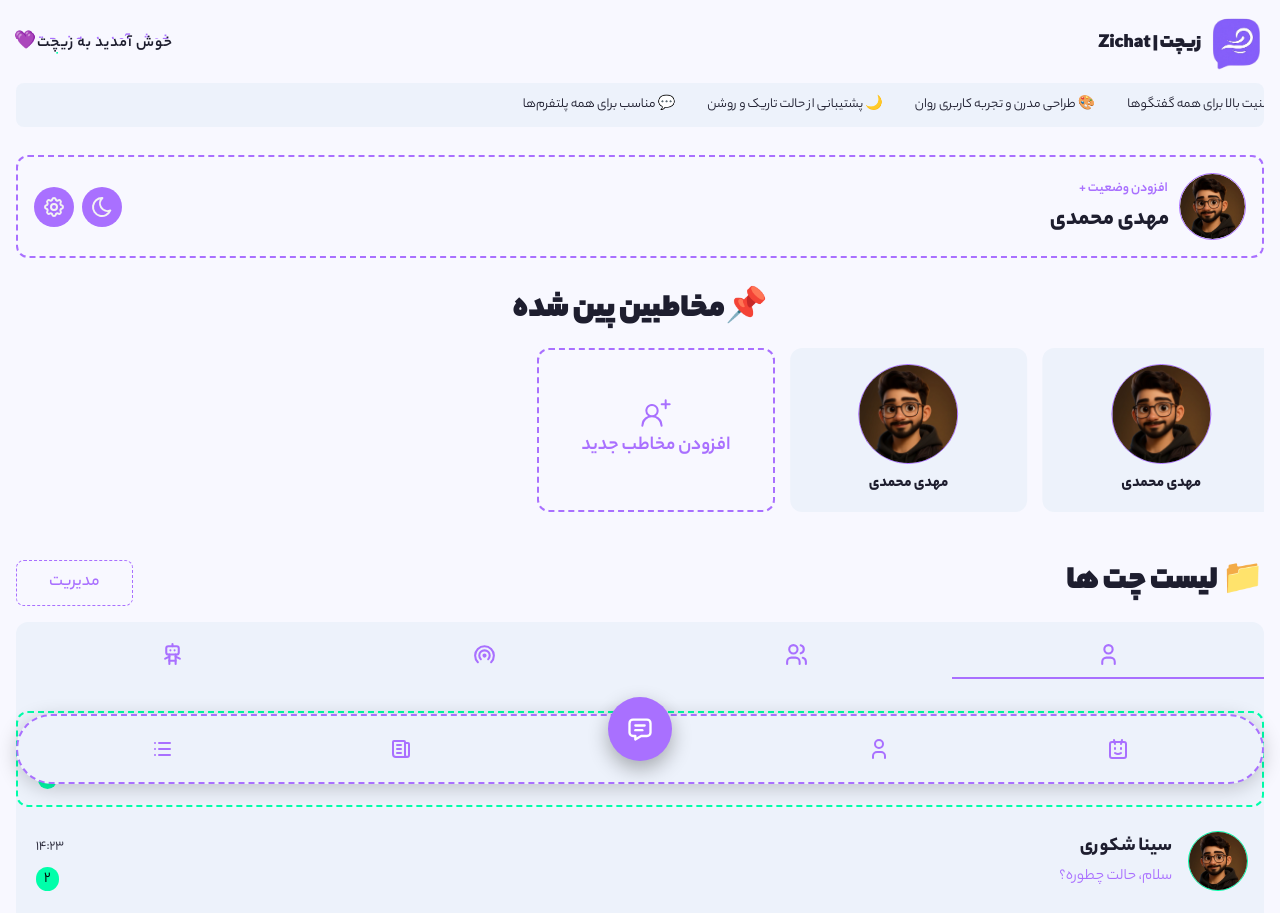
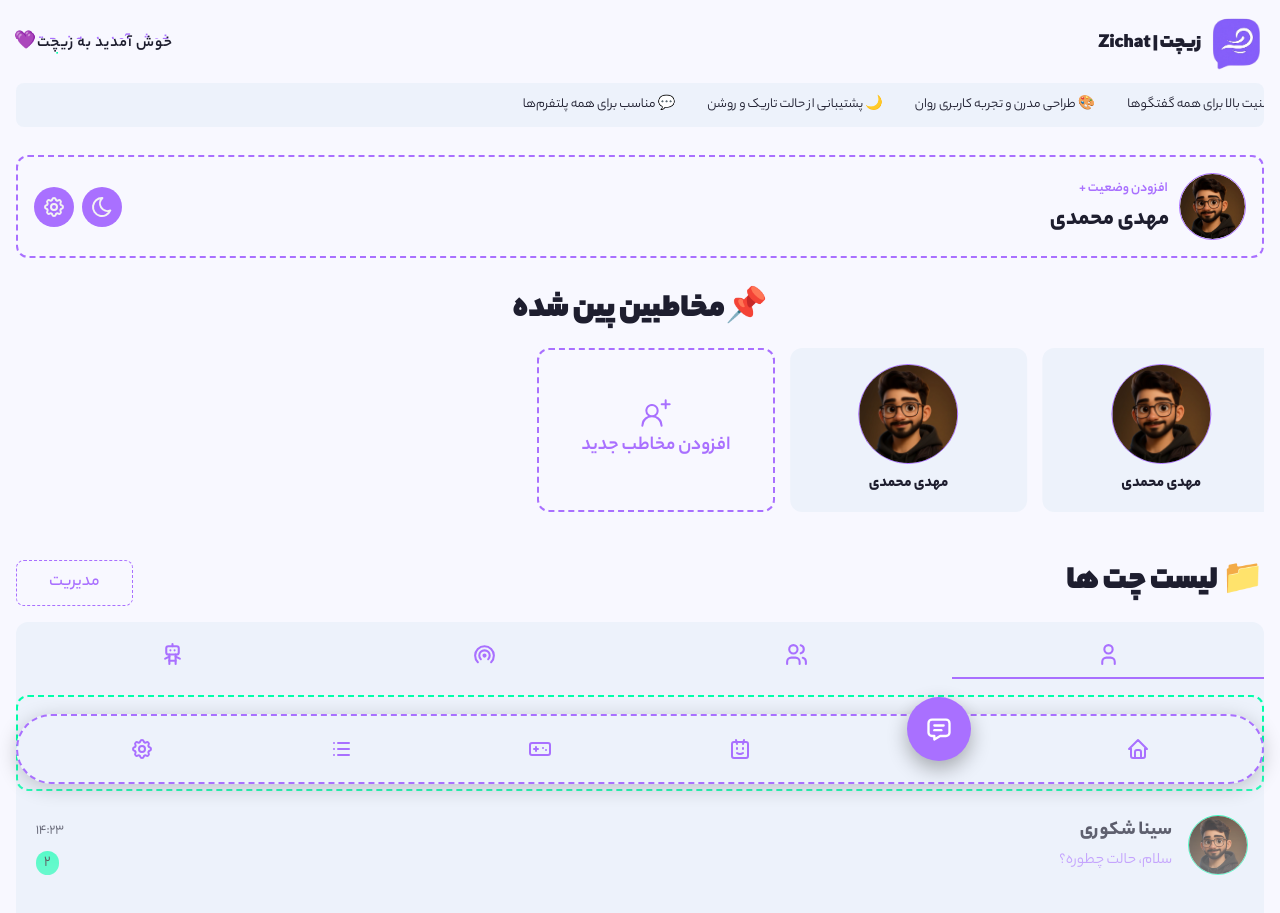
Before and after one commit to Morteza-Hoseinzadeh/zichat, a Next.js app in the folder client/: page / in a window 1280 px wide. Shown: the top 913 px of the page. Built offline with nearby package versions, Linux system fonts and the light colour scheme.

Commit message:
Add fade-in effect to chats list

```diff
--- a/client/src/app/direct/pv/[id]/page.tsx
+++ b/client/src/app/direct/pv/[id]/page.tsx
@@ -4,7 +4,7 @@ import React, { useEffect, useRef, useState } from 'react';
 
 import { useParams, useRouter } from 'next/navigation';
 
-import { Box, IconButton, Menu, MenuItem, Typography, useTheme, Snackbar, Alert } from '@mui/material';
+import { Box, IconButton, Menu, MenuItem, Typography, useTheme } from '@mui/material';
 
 import { motion, AnimatePresence } from 'framer-motion';
 
--- a/client/src/components/chats-list/chatsList.tsx
+++ b/client/src/components/chats-list/chatsList.tsx
@@ -32,7 +32,7 @@ interface TabPanelProps {
 const tabTypes = ['user', 'group', 'channel', 'bot'];
 
 const ZichatNewsPinned = ({ handleGetChatData }: { handleGetChatData: (chat_id: string | number) => void }) => (
-  <Box onClick={() => handleGetChatData('xyz-abcd-efg')} sx={{ ...styles.chats_container, p: 2, my: 1, border: '2px dashed', borderColor: 'secondary.main', borderRadius: '12px' }}>
+  <Box onClick={() => handleGetChatData('xyz-abcd-efg')} sx={{ ...styles.chats_container, p: 2, mb: 1, border: '2px dashed', borderColor: 'secondary.main', borderRadius: '12px' }}>
     <Box width={'100%'} display="flex" alignItems="center" gap={2}>
       <Box component="img" src="/assets/logo/zichat-logo.png" alt="Zichat News" sx={{ width: 50, height: 50 }} />
 
@@ -106,7 +106,7 @@ export default function ChatsList() {
         </Button>
       </Box>
       <Box sx={{ backgroundColor: 'background.paper', borderRadius: '12px', textAlign: 'center', width: '100%' }}>
-        <Box sx={{ width: '100%', mb: 4 }}>
+        <Box sx={{ width: '100%', mb: 2 }}>
           <Tabs value={value} onChange={handleChange} aria-label="basic tabs example" variant="fullWidth" centered textColor="primary" indicatorColor="primary">
             <Tab sx={{ mt: 1, fontSize: 17, gap: 1, fontWeight: 700 }} {...a11yProps(0)} icon={<TbUser size={25} />} iconPosition="top" />
             <Tab sx={{ mt: 1, fontSize: 17, gap: 1, fontWeight: 700 }} {...a11yProps(1)} icon={<TbUsers size={25} />} iconPosition="top" />
@@ -117,6 +117,7 @@ export default function ChatsList() {
 
         {[0, 1, 2, 3].map((tabIndex) => (
           <CustomTabPanel key={tabIndex} value={value} index={tabIndex}>
+            <Box sx={{ ...fade_content, maxHeight: '45vh', overflowY: 'hidden' }}>
               <motion.div variants={itemVariants}>
                 <ZichatNewsPinned handleGetChatData={handleGetChatData} />
                 {mock
@@ -149,12 +150,18 @@ export default function ChatsList() {
                     </Box>
                   ))}
               </motion.div>
+            </Box>
           </CustomTabPanel>
         ))}
       </Box>
     </Box>
   );
 }
+
+const fade_content = {
+  maskImage: 'linear-gradient(to bottom, rgba(0, 0, 0, 1) 10%, rgba(0, 0, 0, 0) 100%)',
+  overflow: 'auto',
+};
 
 const styles = {
   chats_container: {
--- a/client/src/components/menu/menu.tsx
+++ b/client/src/components/menu/menu.tsx
@@ -2,15 +2,16 @@
 
 import React, { useState } from 'react';
 import { Box, IconButton, Tooltip, useTheme } from '@mui/material';
-import { TbUser, TbMessage, TbRobotFace, TbNews, TbList } from 'react-icons/tb';
+import { TbMessage, TbRobotFace, TbNews, TbList, TbHome, TbDeviceGamepad, TbSettings } from 'react-icons/tb';
 import { motion, AnimatePresence } from 'framer-motion';
 
 const navItems = [
+  { id: 'home', fa_label: 'صفحه اصلی', icon: TbHome },
+  { id: 'message', fa_label: 'پیام‌ها', icon: TbMessage },
   { id: 'chat-gpt', fa_label: 'چت‌بات', icon: TbRobotFace },
-  { id: 'game', fa_label: 'بازی', icon: TbUser },
-  { id: 'message', fa_label: 'پیام‌ها', icon: TbMessage },
-  { id: 'news', fa_label: 'اخبار', icon: TbNews },
+  { id: 'game', fa_label: 'بازی', icon: TbDeviceGamepad },
   { id: 'todo-list', fa_label: 'لیست کارها', icon: TbList },
+  { id: 'setting', fa_label: 'اخبار', icon: TbSettings },
 ];
 
 export default function CurvedBottomNavigation() {
```
Lines whose indentation alone changed are shown as unchanged.
